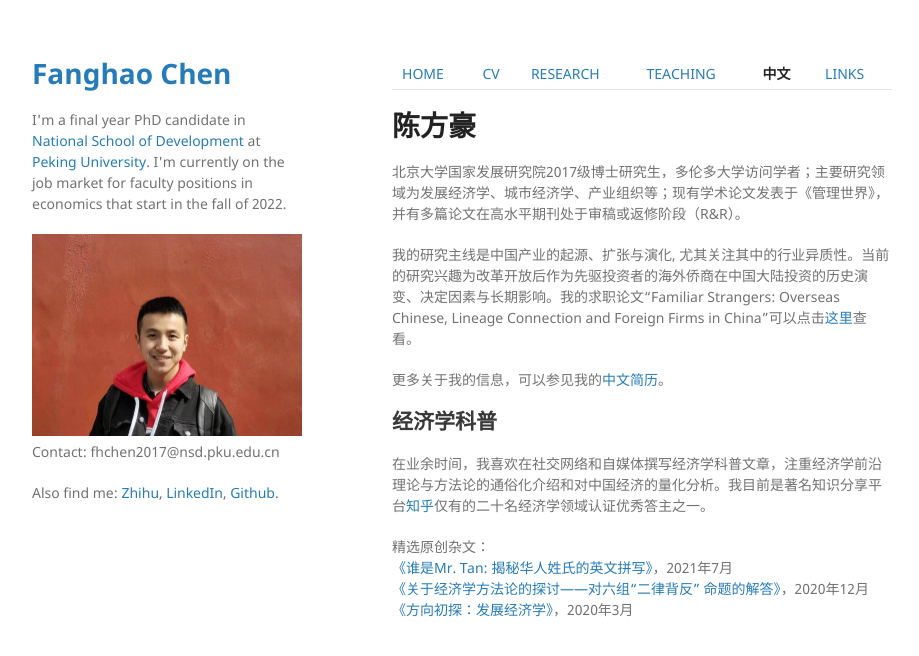
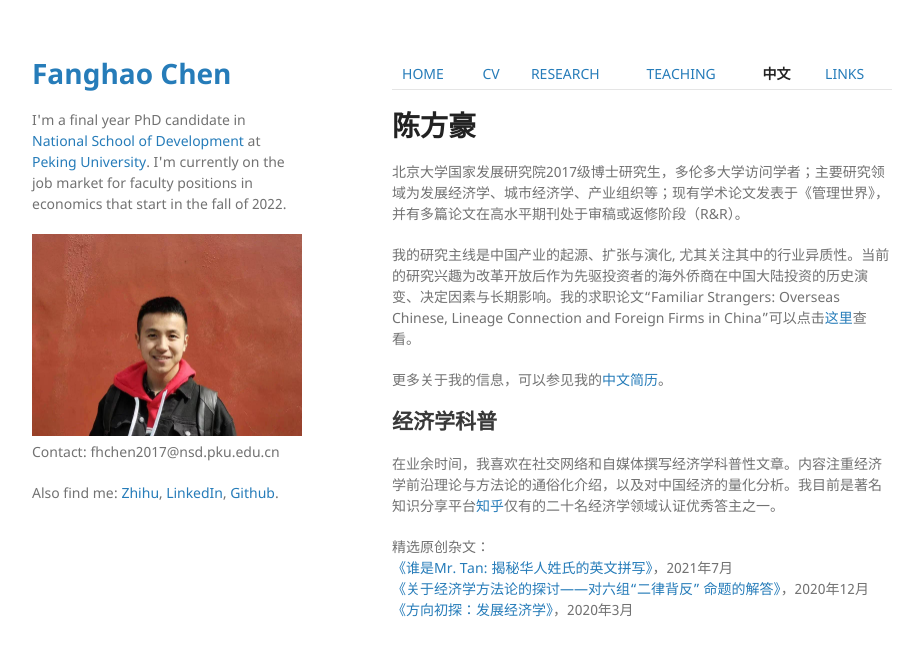
Before and after one commit to FanghaoChen/homepage, a Jekyll site: the page built from chinesepage.md, in a window 1280 px wide. Shown: the top 656 px of the page, without its empty margins (178-1097 px from the left). Built offline with Jekyll 4.4.1, drawn with Linux system fonts in a browser that asks for light colours; our own code applies the rules of GitHub Pages for plain Markdown files.

Commit message:
Update chinesepage.md

```diff
--- a/chinesepage.md
+++ b/chinesepage.md
@@ -10,7 +10,7 @@
 
 ## 经济学科普
 
-在业余时间，我喜欢在社交网络和自媒体撰写经济学科普文章，注重经济学前沿理论与方法论的通俗化介绍和对中国经济的量化分析。我目前是著名知识分享平台[知乎](https://www.zhihu.com/people/hongo-chin)仅有的二十名经济学领域认证优秀答主之一。
+在业余时间，我喜欢在社交网络和自媒体撰写经济学科普性文章。内容注重经济学前沿理论与方法论的通俗化介绍，以及对中国经济的量化分析。我目前是著名知识分享平台[知乎](https://www.zhihu.com/people/hongo-chin)仅有的二十名经济学领域认证优秀答主之一。
 
 精选原创杂文：<br/>
 [《谁是Mr. Tan: 揭秘华人姓氏的英文拼写》](./assets/MrTan.pdf)，2021年7月 <br/>
```
